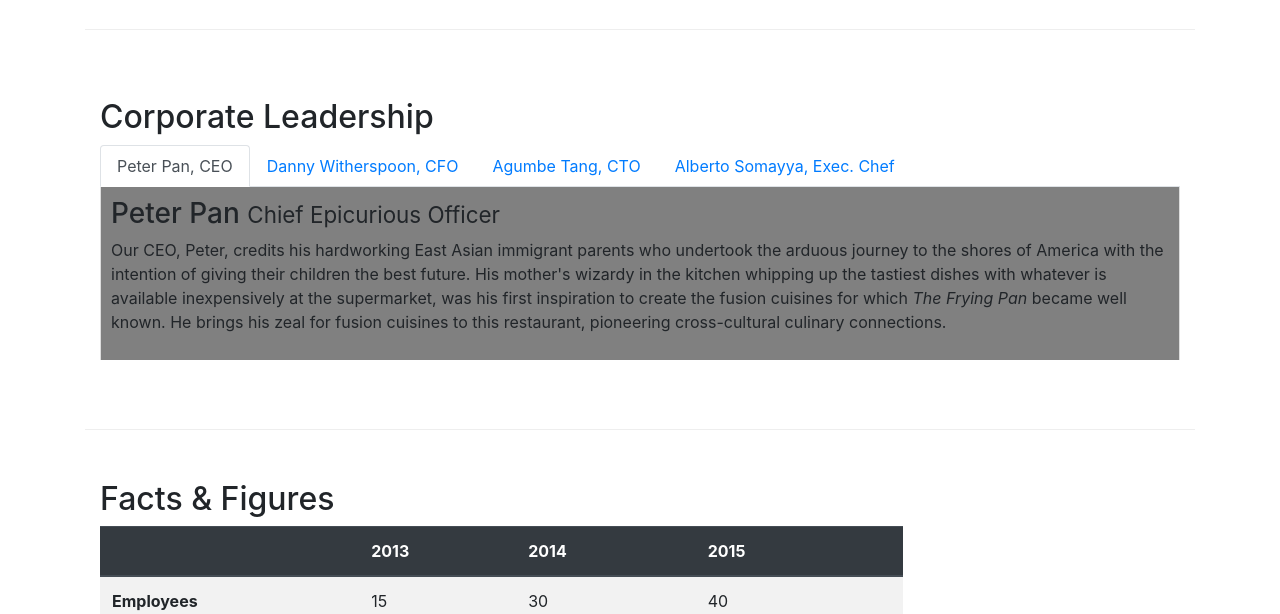
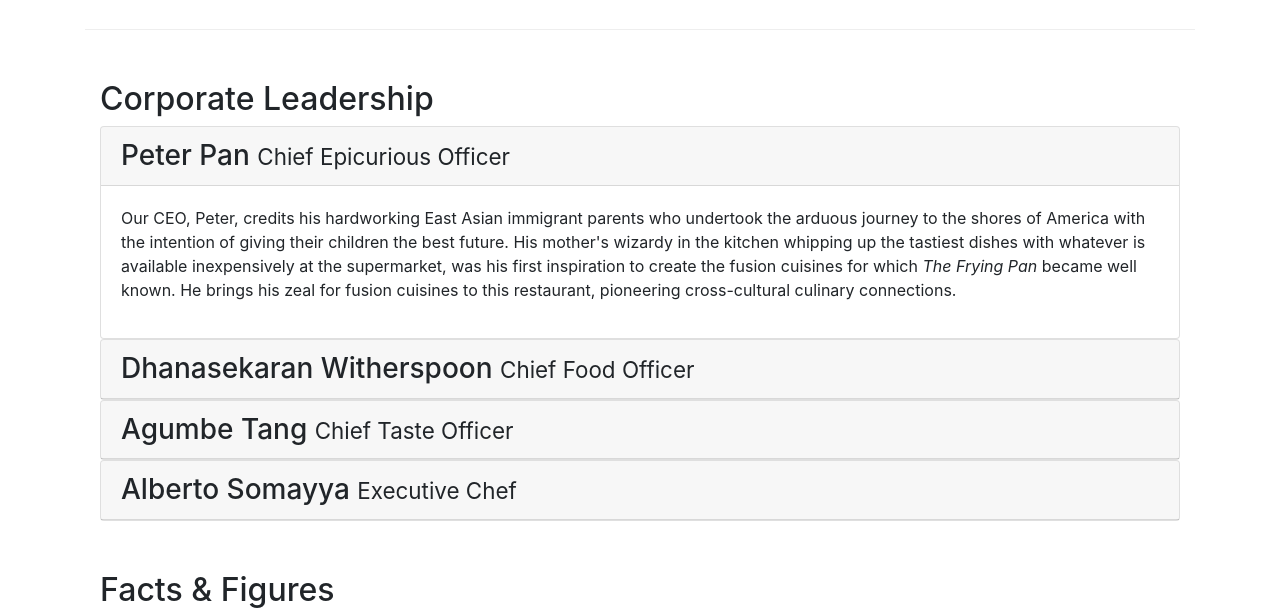
Before and after one commit to SHETTYADI452/conFusion, a website: page aboutus.html in a window 1280 px wide. Shown: the part 940-1554 px from the top of the page. Drawn offline with nearby package versions, Linux system fonts and the light colour scheme.

Commit message:
Accordion

```diff
--- a/aboutus.html
+++ b/aboutus.html
@@ -103,40 +103,69 @@
         <div class="row  row-content align-items-center">
             <div class="col-12">
                 <h2>Corporate Leadership</h2>
-                <ul class="nav nav-tabs">
-                    <li class="nav-item">
-                        <a class="nav-link active" href="#peter" role="tab" data-toggle="tab">Peter Pan, CEO</a>
-                    </li>
-                    <li class="nav-item">
-                        <a class="nav-link" href="#danny" role="tab" data-toggle="tab">Danny Witherspoon, CFO</a>
-                    </li>
-                    <li class="nav-item">
-                        <a class="nav-link" href="#agumbe" role="tab" data-toggle="tab">Agumbe Tang, CTO</a>
-                    </li>
-                    <li class="nav-item">
-                        <a class="nav-link" href="#alberto" role="tab" data-toggle="tab">Alberto Somayya, Exec. Chef</a>
-                    </li>
-                </ul>
-                <div class="tab-content">
-                    <div role="tabpanel" class="tab-pane fade show  active" id="peter">
-                        <h3>Peter Pan <small>Chief Epicurious Officer</small></h3>
-                        <p class="d-none d-sm-block">Our CEO, Peter, credits his hardworking East Asian immigrant parents who undertook the arduous journey to the shores of America with the intention of giving their children the best future. His mother's wizardy in the kitchen whipping
-                            up the tastiest dishes with whatever is available inexpensively at the supermarket, was his first inspiration to create the fusion cuisines for which <em>The Frying Pan</em> became well known. He brings his zeal for fusion
-                            cuisines to this restaurant, pioneering cross-cultural culinary connections.</p>
+
+                <div id="accordion">
+                    <div class="card">
+                        <div class="card-header" roll="tab" id="peterhead">
+                            <h3 class="mb-0">
+                                <a data-toggle="collapse" data-target="#peter">
+                                    Peter Pan <small>Chief Epicurious Officer</small>
+                                </a>
+                            </h3>
                         </div>
-                    <div role="tabpanel" class="tab-pane " id="danny">
-                        <h3>Dhanasekaran Witherspoon <small>Chief Food Officer</small></h3>
-                        <p class="d-none d-sm-block">Our CFO, Danny, as he is affectionately referred to by his colleagues, comes from a long established family tradition in farming and produce. His experiences growing up on a farm in the Australian outback gave him great appreciation
-                            for varieties of food sources. As he puts it in his own words, <em>Everything that runs, wins, and everything that stays, pays!</em></p>
+                        <div role="tabpanel" class="collapse show " id="peter" data-parent="#accordion">
+                            <div class="card-body">
+                                <p class="d-none d-sm-block">Our CEO, Peter, credits his hardworking East Asian immigrant parents who undertook the arduous journey to the shores of America with the intention of giving their children the best future. His mother's wizardy in the kitchen
+                                    whipping up the tastiest dishes with whatever is available inexpensively at the supermarket, was his first inspiration to create the fusion cuisines for which <em>The Frying Pan</em> became well known. He brings his
+                                    zeal for fusion cuisines to this restaurant, pioneering cross-cultural culinary connections.</p>
                             </div>
-                    <div role="tabpanel" class="tab-pane " id="agumbe">
-                        <h3>Agumbe Tang <small>Chief Taste Officer</small></h3>
-                        <p class="d-none d-sm-block">Blessed with the most discerning gustatory sense, Agumbe, our CTO, personally ensures that every dish that we serve meets his exacting tastes. Our chefs dread the tongue lashing that ensues if their dish does not meet his exacting
-                            standards. He lives by his motto, <em>You click only if you survive my lick.</em></p>
+
                         </div>
-                    <div role="tabpanel" class="tab-pane " id="alberto">
-                        <h3>Alberto Somayya <small>Executive Chef</small></h3>
+                    </div>
+                    <div class="card">
+                        <div class="card-header" roll="tab" id="dannyhead">
+                            <h3 class="mb-0">
+                                <a data-toggle="collapse" data-target="#danny">
+                                Dhanasekaran Witherspoon <small>Chief Food Officer</small>
+                                </a>
+                            </h3>
+                        </div>
+                        <div class="collapse " id="danny" data-parent="#accordion">
+                            <div class="card-body">
+                                <p class="d-none d-sm-block">Our CFO, Danny, as he is affectionately referred to by his colleagues, comes from a long established family tradition in farming and produce. His experiences growing up on a farm in the Australian outback gave him great
+                                    appreciation for varieties of food sources. As he puts it in his own words, <em>Everything that runs, wins, and everything that stays, pays!</em></p>
+                                zeal for fusion cuisines to this restaurant, pioneering cross-cultural culinary connections.</p>
+                            </div>
+                        </div>
+                    </div>
+                    <div class="card">
+                        <div class="card-header" roll="tab" id="dannyhead">
+                            <h3 class="mb-0">
+                                <a data-toggle="collapse" data-target="#agumbe">
+                                    Agumbe Tang <small>Chief Taste Officer</small>
+                                </a>
+                            </h3>
+                        </div>
+                        <div class="collapse " id="agumbe" data-parent="#accordion">
+                            <div class="card-body">
+                                <p class="d-none d-sm-block">Blessed with the most discerning gustatory sense, Agumbe, our CTO, personally ensures that every dish that we serve meets his exacting tastes. Our chefs dread the tongue lashing that ensues if their dish does not meet his
+                                    exacting standards. He lives by his motto, <em>You click only if you survive my lick.</em></p>
+
+                            </div>
+                        </div>
+                    </div>
+                    <div class="card">
+                        <div class="card-header" roll="tab" id="albertohead">
+                            <h3 class="mb-0">
+                                <a data-toggle="collapse" data-target="#alberto">
+                                    Alberto Somayya <small>Executive Chef</small></small>
+                                </a>
+                            </h3>
+                        </div>
+                        <div class="collapse " id="alberto" data-parent="#accordion">
+                            <div class="card-body">
                                 <p class="d-none d-sm-block">Award winning three-star Michelin chef with wide International experience having worked closely with whos-who in the culinary world, he specializes in creating mouthwatering Indo-Italian fusion experiences. He says, <em>Put together the cuisines from the two craziest cultures, and you get a winning hit! Amma Mia!</em></p>
+                            </div>
                         </div>
                     </div>
                 </div>
--- a/css/styles.css
+++ b/css/styles.css
@@ -42,5 +42,4 @@
     border-left: 1px solid #ddd;
     border-right: 1px solid #ddd;
     padding: 10px;
-    background-color: gray;
 }
```
Lines whose indentation alone changed are shown as unchanged.
